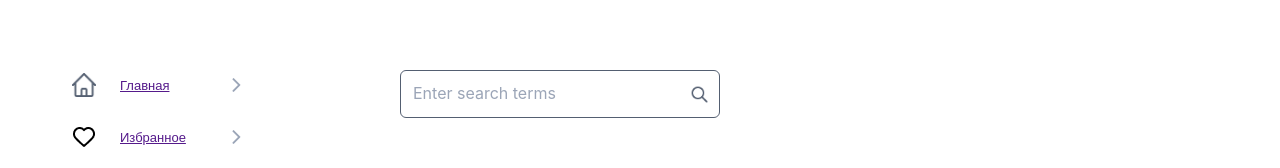
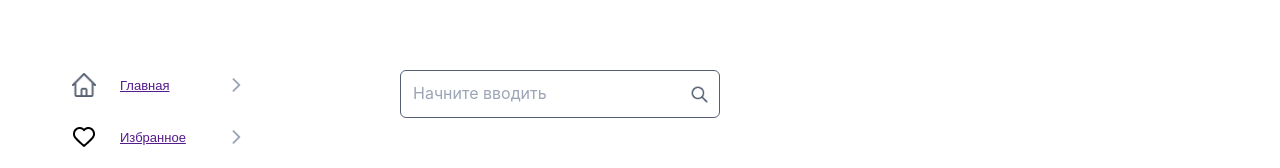
Before and after one commit to ProjectMeowInc/meowlib.frontend.remaster, a Next.js app: page / in a window 1280 px wide. Shown: the part 161-329 px from the top of the page. Built offline with nearby package versions, Linux system fonts and the light colour scheme; no server answers.

Commit message:
Заменен placeholder

```diff
--- a/src/pages/MainPage/MainPage.tsx
+++ b/src/pages/MainPage/MainPage.tsx
@@ -7,7 +7,7 @@ const MainPage = () => {
 
     return (
         <div className={classes.container}>
-            <InputWithIcon placeholder={"Enter search terms"} icon={"/img/10.png"} />
+            <InputWithIcon placeholder={"Начните вводить"} icon={"/img/10.png"} />
             <MainPageBooks/>
         </div>
     )
```
